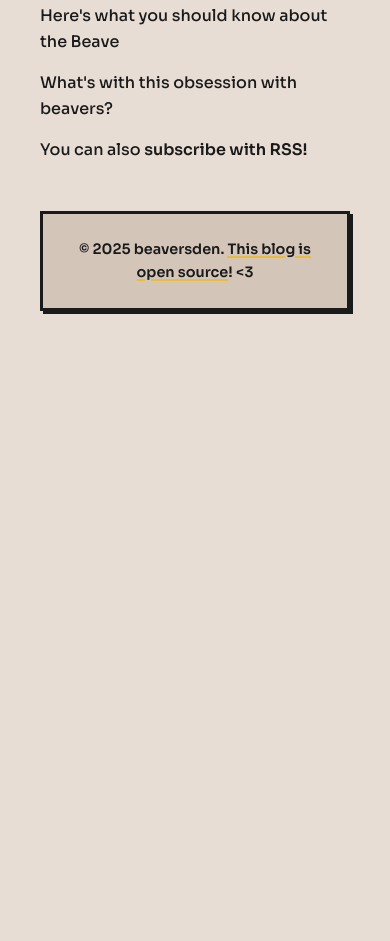
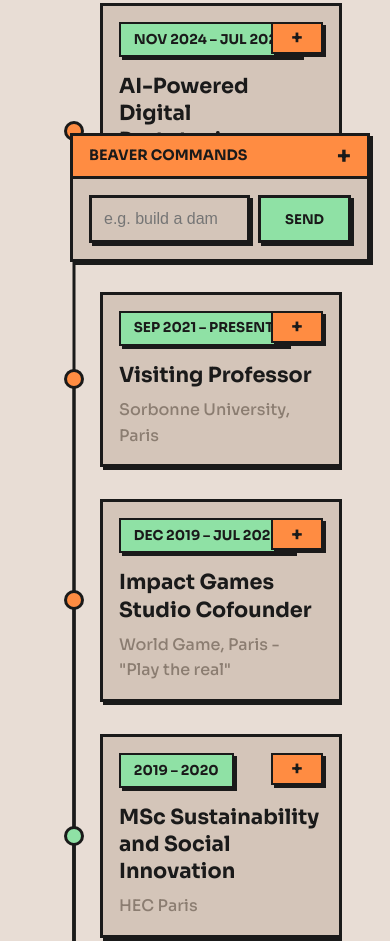
Before and after one commit to hugothomel/hugo-s-blog, an Astro site: page /aboutme in a window 390 px wide. Shown: the part 646-1587 px from the top of the page. Before the commit the page ends 997 px from the top, so only its background shows below. Built offline with nearby package versions, Linux system fonts and the light colour scheme; Astro itself is replaced by a stand-in of ours.

Commit message:
About me page

```diff
--- a/src/components/Chatbox.astro
+++ b/src/components/Chatbox.astro
@@ -1,4 +1,3 @@
-<<<<<<< Updated upstream
 <div id="chatbox">
     <div id="chatbox-header" title="Click to toggle">
         <span>Beaver Commands</span>
@@ -119,6 +118,3 @@
     chatbox.classList.add('hidden');
     toggleButton.textContent = '+';
 </script>
-=======
-
->>>>>>> Stashed changes
--- /dev/null
+++ b/src/components/Timeline.astro
@@ -0,0 +1,373 @@
+---
+const timelineData = [
+    {
+        id: 'koine',
+        period: 'Nov 2024 – Jul 2025',
+        title: 'AI-Powered Digital Prototyping Platform',
+        subtitle: 'KOÏNÈ, Paris - Founder & CEO',
+        category: 'work',
+        details: `• End-to-end development of AI platform transforming natural language briefs into functional web applications using Next.js, React, Supabase with real-time collaboration, Figma integration, and MCP servers
+        • Multi-agents system with custom LLM orchestration (Claude, Gemini, Cerebras, Groq, OpenAI) implementing advanced reasoning loops, guardrails, and context-aware code generation (100k+ tokens/session)
+        • Validated PMF with 50+ French PMs — strategic shutdown when Figma's native AI launch closed opportunity`
+    },
+    {
+        id: 'sorbonne',
+        period: 'Sep 2021 – present',
+        title: 'Visiting Professor',
+        subtitle: 'Sorbonne University, Paris',
+        category: 'work',
+        details: 'Conducted a series of conferences on the disruptive potential of NFTs as visual assets in the contemporary art market. Designed and taught undergraduate courses on critical perspective in the information age through analysis of classical references in pop-culture material.'
+    },
+    {
+        id: 'world-game',
+        period: 'Dec 2019 – Jul 2025',
+        title: 'Impact Games Studio Cofounder',
+        subtitle: 'World Game, Paris - "Play the real"',
+        category: 'work',
+        details: `COO & Head of Research (01/24 - 07/25) | CTO (12/19 - 01/24)
+        • Led executive operations across technology, product, and business development while establishing dedicated R&D department
+        • Raised €3M in total funding: €1.5M seed (2020) and €1.5M (Summer 2024)
+        • Grew company from 3 to 15 employees over 4 years, building cross-functional teams, achieved 1M€ ARR
+        • AI R&D Project Leadership:
+          ◦ Led development of two major research projects securing €861,716 in government grants (total projects value: €1,809,168)
+          ◦ T.H.A.N.O.S Software (2021): I-Nov contest winner - platform for gamification of data annotation
+          ◦ Autorecettage (2024): Innov'up Leader PIA - agentic system automating QA testing
+          ◦ GAMA Framework (2023-24): open multi-agents framework with SOTA performance in robustness and transparency`
+    },
+    {
+        id: 'hec-studies',
+        period: '2019 – 2020',
+        title: 'MSc Sustainability and Social Innovation',
+        subtitle: 'HEC Paris',
+        category: 'education',
+        details: 'Thesis "Nudges and Gamification: Outlining new paths for behavioural impact scaling" — developed a framework for translating cognitive biases and decision heuristics into scalable digital interventions using predictive modeling and adaptive feedback mechanisms. Honors: Summa cum laude.'
+    },
+    {
+        id: 'artimon',
+        period: 'Mar – Aug 2019',
+        title: 'Analyst – Research and Innovation',
+        subtitle: 'Artimon Consulting, Paris',
+        category: 'work',
+        details: 'Conducted the assessment of several startups in the perspective of potential partnerships. Performed an extensive benchmark on Artificial Intelligence solutions for Human Resources.'
+    },
+    {
+        id: 'ma-studies',
+        period: '2016 – 2019',
+        title: 'M.A. Philosophy of Science',
+        subtitle: 'École Normale Supérieure – Paris',
+        category: 'education',
+        details: 'Thesis "Cartesian mechanical thought as a radical innovation tool: homological study of a few cognitive functions assignable to both men and machines" — defended the idea that roadblocks in the development of advanced AI systems should be traced back to early postulates regarding our conception of the mind. Honors: Summa cum laude.'
+    },
+    {
+        id: 'ba-studies',
+        period: '2013 – 2015',
+        title: 'B.A. Cultural and Political Studies',
+        subtitle: 'Sorbonne University / University of British Columbia',
+        category: 'education',
+        details: 'Thesis "Decisions modelling in time of crisis: Brexit as a node in European historiography" — explored sociopolitical environments as dynamic systems with internal state representations, feedback loops, and predictive mechanisms for anticipating critical transitions—early theoretical work parallel to world model architectures. Honors: Summa cum laude.'
+    }
+];
+---
+
+<div class="timeline-container">
+    <div class="timeline">
+        {timelineData.map((item) => (
+            <div class="timeline-item" data-category={item.category}>
+                <div class="timeline-marker">
+                    <div class={`timeline-dot ${item.category}`}></div>
+                    <div class="timeline-line"></div>
+                </div>
+
+                <div class="timeline-content">
+                    <div class="timeline-card" data-timeline-id={item.id}>
+                        <div class="timeline-header-content">
+                            <span class="timeline-period">{item.period}</span>
+                            <h3 class="timeline-title">{item.title}</h3>
+                            <p class="timeline-subtitle">{item.subtitle}</p>
+                            <button class="timeline-expand" aria-label="Expand details">+</button>
+                        </div>
+
+                        <div class="timeline-details">
+                            <div class="timeline-details-content">
+                                {item.details.split('\n').map((line) => (
+                                    <p set:html={line.trim()} />
+                                ))}
+                            </div>
+                        </div>
+                    </div>
+                </div>
+            </div>
+        ))}
+    </div>
+
+    <div class="timeline-footer">
+        <div class="timeline-legend">
+            <div class="legend-item">
+                <div class="timeline-dot education"></div>
+                <span>Education</span>
+            </div>
+            <div class="legend-item">
+                <div class="timeline-dot work"></div>
+                <span>Professional Experience</span>
+            </div>
+        </div>
+    </div>
+</div>
+
+<style>
+    .timeline-container {
+        max-width: 800px;
+        margin: 2rem auto;
+        padding: 0 1rem;
+    }
+
+    .timeline {
+        position: relative;
+        padding-left: 2rem;
+        overflow: hidden;
+    }
+
+    .timeline-item {
+        position: relative;
+        margin-bottom: 2rem;
+        display: flex;
+        align-items: stretch;
+        overflow: visible;
+    }
+
+    .timeline-marker {
+        position: relative;
+        flex-shrink: 0;
+        margin-right: 2rem;
+        display: flex;
+        align-items: center;
+        min-height: 100%;
+    }
+
+    .timeline-dot {
+        width: 20px;
+        height: 20px;
+        border: var(--border-width) solid var(--border);
+        border-radius: 50%;
+        background-color: var(--white);
+        z-index: 2;
+        position: relative;
+    }
+
+    .timeline-dot.education {
+        background-color: var(--mint);
+    }
+
+    .timeline-dot.work {
+        background-color: var(--mandarine);
+    }
+
+    .timeline-line {
+        position: absolute;
+        left: 50%;
+        top: 50%;
+        width: 3px;
+        height: 1000px;
+        background-color: var(--border);
+        transform: translateX(-50%);
+        z-index: 1;
+        pointer-events: none;
+    }
+
+    .timeline-item:last-child .timeline-line {
+        display: none;
+    }
+
+    .timeline-content {
+        flex: 1;
+        min-width: 0;
+    }
+
+    .timeline-card {
+        background-color: var(--taupe);
+        border: var(--border-width) solid var(--border);
+        box-shadow: var(--shadow-offset-small) var(--border);
+        transition: all 0.3s ease;
+        position: relative;
+    }
+
+    .timeline-card:hover {
+        transform: translate(-2px, -2px);
+        box-shadow: 5px 5px 0px var(--border);
+    }
+
+    .timeline-header-content {
+        padding: 1.5rem;
+        position: relative;
+    }
+
+    .timeline-period {
+        display: inline-block;
+        background-color: var(--mint);
+        color: var(--black);
+        padding: 0.3rem 0.8rem;
+        font-size: 0.85rem;
+        font-weight: 700;
+        text-transform: uppercase;
+        border: 2px solid var(--border);
+        box-shadow: var(--shadow-offset-small) var(--border);
+        margin-bottom: 1rem;
+    }
+
+    .timeline-title {
+        margin: 0 0 0.5rem 0;
+        font-size: 1.3rem;
+        font-weight: 700;
+        color: var(--text);
+        line-height: 1.3;
+    }
+
+    .timeline-subtitle {
+        margin: 0;
+        color: var(--gray);
+        font-weight: 500;
+        font-size: 1rem;
+    }
+
+    .timeline-expand {
+        position: absolute;
+        top: 1.5rem;
+        right: 1.5rem;
+        width: 32px;
+        height: 32px;
+        background-color: var(--mandarine);
+        border: 2px solid var(--border);
+        box-shadow: var(--shadow-offset-small) var(--border);
+        color: var(--black);
+        font-size: 1.2rem;
+        font-weight: 700;
+        line-height: 1;
+        cursor: pointer;
+        transition: all 0.2s ease;
+        display: flex;
+        align-items: center;
+        justify-content: center;
+    }
+
+    .timeline-expand:hover {
+        transform: translate(-2px, -2px);
+        box-shadow: 4px 4px 0px var(--border);
+        background-color: var(--mint);
+    }
+
+    .timeline-details {
+        max-height: 0;
+        overflow: hidden;
+        transition: max-height 0.3s ease;
+        border-top: 0px solid var(--border);
+    }
+
+    .timeline-details.expanded {
+        max-height: 1000px;
+        border-top: var(--border-width) solid var(--border);
+    }
+
+    .timeline-details-content {
+        padding: 1.5rem;
+    }
+
+    .timeline-details-content p {
+        margin: 0 0 1rem 0;
+        line-height: 1.6;
+        color: var(--text);
+    }
+
+    .timeline-details-content p:last-child {
+        margin-bottom: 0;
+    }
+
+    .timeline-footer {
+        margin-top: 3rem;
+        padding-top: 2rem;
+        border-top: var(--border-width) solid var(--border);
+    }
+
+    .timeline-legend {
+        display: flex;
+        justify-content: center;
+        gap: 2rem;
+    }
+
+    .legend-item {
+        display: flex;
+        align-items: center;
+        gap: 0.5rem;
+        font-weight: 600;
+        color: var(--text);
+    }
+
+    .legend-item .timeline-dot {
+        width: 16px;
+        height: 16px;
+        margin: 0;
+    }
+
+    /* Dark mode adjustments */
+    body.dark-mode .timeline-card {
+        background-color: var(--dark-taupe);
+    }
+
+    /* Responsive */
+    @media (max-width: 600px) {
+        .timeline-container {
+            padding: 0 0.5rem;
+        }
+
+        .timeline {
+            padding-left: 1rem;
+        }
+
+        .timeline-marker {
+            margin-right: 1rem;
+        }
+
+        .timeline-header-content {
+            padding: 1rem;
+        }
+
+        .timeline-expand {
+            top: 1rem;
+            right: 1rem;
+        }
+
+        .timeline-details-content {
+            padding: 1rem;
+        }
+
+        .timeline-legend {
+            flex-direction: column;
+            align-items: center;
+            gap: 1rem;
+        }
+    }
+</style>
+
+<script>
+    // Timeline expansion functionality
+    document.addEventListener('DOMContentLoaded', function() {
+        const expandButtons = document.querySelectorAll('.timeline-expand');
+
+        expandButtons.forEach(button => {
+            button.addEventListener('click', function() {
+                const card = this.closest('.timeline-card');
+                const details = card.querySelector('.timeline-details');
+                const isExpanded = details.classList.contains('expanded');
+
+                if (isExpanded) {
+                    details.classList.remove('expanded');
+                    this.textContent = '+';
+                    this.setAttribute('aria-label', 'Expand details');
+                } else {
+                    details.classList.add('expanded');
+                    this.textContent = '−';
+                    this.setAttribute('aria-label', 'Collapse details');
+                }
+            });
+        });
+    });
+</script>
--- a/src/pages/aboutme.astro
+++ b/src/pages/aboutme.astro
@@ -3,51 +3,86 @@ import { getCollection } from "astro:content";
 import BaseHead from "../components/BaseHead.astro";
 import Header from "../components/Header.astro";
 import Footer from "../components/Footer.astro";
-import Post from "../components/Post.astro";
 import ColorScript from "../components/ColorScript.astro";
+import WanderingBeaver from "../components/WanderingBeaver.astro";
+import Chatbox from "../components/Chatbox.astro";
+import Timeline from "../components/Timeline.astro";
 
 import { SITE_TITLE, SITE_DESCRIPTION } from "../config";
-
-let posts = await getCollection("posts");
-
-posts = posts.sort(
-	(a, b) =>
-		new Date(b.data.updated || b.data.added).valueOf() -
-		new Date(a.data.updated || a.data.added).valueOf(),
-);
 ---
 
 <!doctype html>
 <html lang="en-us">
-	<BaseHead title={SITE_TITLE} description={SITE_DESCRIPTION} />
+	<BaseHead title={`About Me - ${SITE_TITLE}`} description="Creative Technologist bridging philosophy and AI entrepreneurship" />
 	<body>
 		<Header />
-		<p class="center">
-			Here's what you should know about the Beave			</a>
-		</p>
 		<main>
-			<content>
+			<Timeline />
 
-				What's with this obsession with beavers?
-				<!-- <ul class="posts-list">
-					{
-						posts.map(
-							({
-								url,
-								data: { description, slug, title, tags, added: date },
-							}) => <Post {description} {date} {slug} {title} {tags} />
-						)
-					}
-				</ul> -->
-			</content>
-
-			<p class="center">
-				You can also <a href="https://blahg.netlify.app/rss.xml">
-					subscribe with RSS!
-				</a>
-			</p>
+			<div class="contact-section">
+				<h3>Let's Connect</h3>
+				<p>
+					Interested in discussing AI, philosophy, or just want to chat about the future of technology?
+					<a href="https://www.linkedin.com/in/hugo-hernández/" target="_blank">Connect with me on LinkedIn</a>
+					or <a href="mailto:hugohl@hotmail.fr">send me an email</a>.
+				</p>
+				<p class="center">
+					You can also <a href="/rss.xml">subscribe with RSS</a> to stay updated with my latest thoughts!
+				</p>
+			</div>
 		</main>
 		<Footer />
 		<ColorScript />
+		<WanderingBeaver />
+		<Chatbox />
 	</body>
 </html>
+
+<style>
+	.contact-section {
+		background-color: var(--mint);
+		border: var(--border-width) solid var(--border);
+		box-shadow: var(--shadow-offset) var(--border);
+		padding: 2rem;
+		margin: 3rem 0;
+		text-align: center;
+	}
+
+	.contact-section h3 {
+		margin-top: 0;
+		color: var(--black);
+		text-transform: uppercase;
+		font-weight: 700;
+	}
+
+	.contact-section p {
+		color: var(--black);
+		font-weight: 500;
+		margin-bottom: 1rem;
+	}
+
+	.contact-section a {
+		color: var(--black);
+		font-weight: 700;
+		text-decoration: underline;
+		text-decoration-thickness: 2px;
+		text-decoration-color: var(--mandarine);
+	}
+
+	.contact-section a:hover {
+		color: var(--mandarine);
+	}
+
+	.center {
+		text-align: center;
+	}
+
+	/* Dark mode adjustments */
+
+	/* Responsive */
+	@media (max-width: 600px) {
+		.contact-section {
+			padding: 1.5rem;
+		}
+	}
+</style>
```
